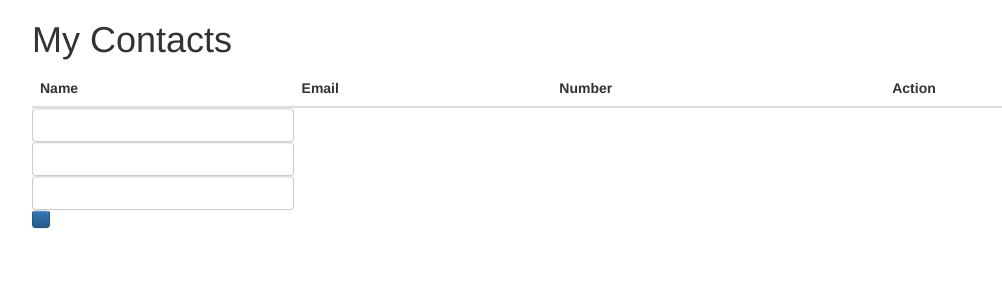
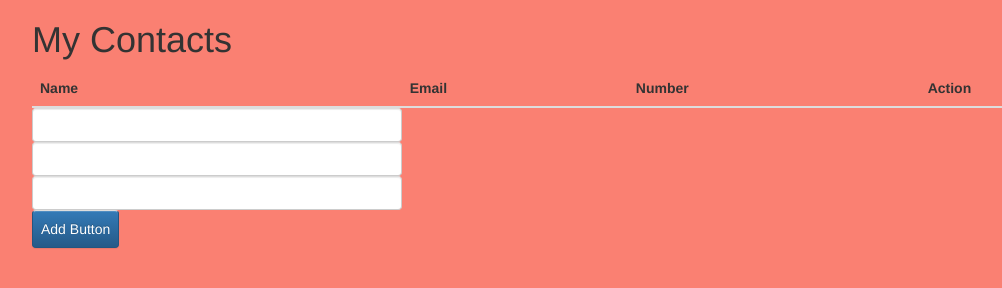
Before and after one commit to yangalav/my_app, a website: page public/index.html in a window 1280 px wide. Shown: the whole page, without its empty margins (38-1040 px from the left). Drawn offline with nearby package versions, Linux system fonts and the light colour scheme; no server answers.

Commit message:
Added a button and background color

```diff
--- a/public/index.html
+++ b/public/index.html
@@ -25,7 +25,7 @@
             <td class="form-control" ng-model="contact.name"></td>
             <td class="form-control" ng-model="contact.email"></td>
             <td class="form-control" ng-model="contact.number"></td>
-            <td button class="btn btn-primary" ng-click="addContact()"></td>
+            <td button class="btn btn-primary" ng-click="addContact()">Add Button</button></td>
           </tr>
           <tr ng-repeat="contact in contactlist">
             <td>{{contact.name}}</td>
--- a/public/main.css
+++ b/public/main.css
@@ -0,0 +1,3 @@
+body {
+  background: salmon;
+}
```
